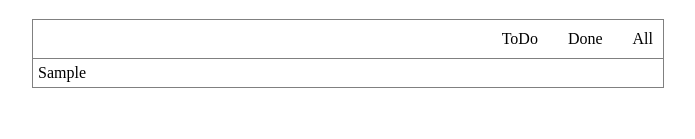
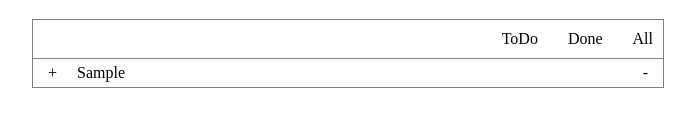
Before and after one commit to 1992Maksym/To-Do-List, an Angular app: page /todo in a window 1280 px wide. Both pictures are taken after typing "Sample" into the empty fields and a click on the button "add". Shown: the part 161-300 px from the top of the page, without its empty margins (292-987 px from the left). Built offline with nearby package versions, Linux system fonts and the light colour scheme.

Commit message:
feat: add button for adding info to Done component.

```diff
--- /dev/null
+++ b/src/app/done-serv.service.ts
@@ -0,0 +1,22 @@
+import { Injectable } from '@angular/core';
+import {BehaviorSubject} from "rxjs";
+
+@Injectable({
+  providedIn: 'root'
+})
+export class DoneServService {
+
+  constructor() { }
+
+  doneList: BehaviorSubject<any> = new BehaviorSubject<any>('');
+
+  doneArr:any = [];
+
+  getValDone(value: any){
+    this.doneArr.push(value);
+  }
+
+  setValDone(){
+    this.doneList.next(this.doneArr)
+  }
+}
--- a/src/app/done/done.component.html
+++ b/src/app/done/done.component.html
@@ -1,5 +1,8 @@
 <div class="doneBlock">
-  <ul class="doneList" *ngFor="doneArr">
-    <li class="doneItem" *ngIf="let item of doneArr">{{ item }}</li>
+  <ul class="doneList" *ngIf="doneArr">
+    <li class="doneItem"  *ngFor="let item of doneArr" >
+      <div><span class="doneItemText">{{ item }}</span></div>
+      <div><span class="deleteItem" (click)="deleteDoneItem()">-</span></div>
+    </li>
   </ul>
 </div>
--- a/src/app/done/done.component.scss
+++ b/src/app/done/done.component.scss
@@ -0,0 +1,12 @@
+li{
+  border-top: none;
+  display: flex;
+  justify-content: space-between;
+
+  span{
+    padding: 5px 10px;
+  }
+  span:hover{
+    cursor: pointer;
+  }
+}
--- a/src/app/done/done.component.ts
+++ b/src/app/done/done.component.ts
@@ -1,4 +1,6 @@
 import { Component, OnInit } from '@angular/core';
+import { DoneServService } from '../done-serv.service';
+import {debounceTime, map, tap} from "rxjs";
 
 @Component({
   selector: 'app-done',
@@ -8,9 +10,17 @@ import { Component, OnInit } from '@angular/core';
 export class DoneComponent implements OnInit {
 
   doneArr = []
-  constructor() { }
+  constructor(private done: DoneServService) { }
 
   ngOnInit(): void {
+    this.done.setValDone();
+    this.done.doneList.pipe(
+      map(el => {
+        this.doneArr = el;
+      })
+    ).subscribe()
   }
+  deleteDoneItem(){}
+
 
 }
--- a/src/app/search/search.component.ts
+++ b/src/app/search/search.component.ts
@@ -20,7 +20,9 @@ export class SearchComponent implements OnInit {
   ngOnInit(): void {}
 
   takeSearchVal(){
-    this.toDo.getValue(this.inputVal)
+    if(this.inputVal != ''){
+      this.toDo.getValue(this.inputVal);
+    }
   }
 
 }
--- a/src/app/to-do/to-do.component.html
+++ b/src/app/to-do/to-do.component.html
@@ -1,5 +1,11 @@
 <div class="toDoBlock">
   <ul class="toDoList" *ngIf="trigger">
-    <li class="toDoItem"  *ngFor="let item of toDoArr" >{{ item }}</li>
+    <li class="toDoItem"  *ngFor="let item of toDoArr" >
+      <div>
+        <span class="addItem" (click)="addItem()" >+</span>
+        <span class="toDoItemText">{{ item }}</span>
+      </div>
+      <div><span class="deleteItem" (click)="deleteItem()">-</span></div>
+    </li>
   </ul>
 </div>
--- a/src/app/to-do/to-do.component.scss
+++ b/src/app/to-do/to-do.component.scss
@@ -1,3 +1,12 @@
 li{
   border-top: none;
+  display: flex;
+  justify-content: space-between;
+
+  span{
+    padding: 5px 10px;
+  }
+  span:hover{
+    cursor: pointer;
+  }
 }
--- a/src/app/to-do/to-do.component.ts
+++ b/src/app/to-do/to-do.component.ts
@@ -1,5 +1,6 @@
 import { Component, OnInit } from '@angular/core';
-import { ToDoService } from '../to-do.service'
+import { ToDoService } from '../to-do.service';
+import { DoneServService } from '../done-serv.service'
 import {debounceTime, map, tap} from "rxjs";
 import {trigger} from "@angular/animations";
 
@@ -12,7 +13,7 @@ export class ToDoComponent implements OnInit {
 
   trigger = false;
   toDoArr = [];
-  constructor(private toDoServ: ToDoService) {}
+  constructor(private toDoServ: ToDoService, private  doneServ: DoneServService) {}
 
   ngOnInit(): void {
     this.toDoServ.setValues()
@@ -20,9 +21,18 @@ export class ToDoComponent implements OnInit {
      map(el => {
        this.trigger = true;
        this.toDoArr = el;
-       // this.toDoArr.push(el)
      })
     ).subscribe()
   }
 
+  addItem(){
+    let toDoItemText: any = document.querySelector('.toDoItemText');
+    this.doneServ.getValDone(toDoItemText.innerHTML);
+    console.log(this.doneServ.doneArr)
+  }
+
+
+  deleteItem(){
+
+  }
 }
```
Also changed, not shown: 1 other file (tests, documents, lock files or other folders).
